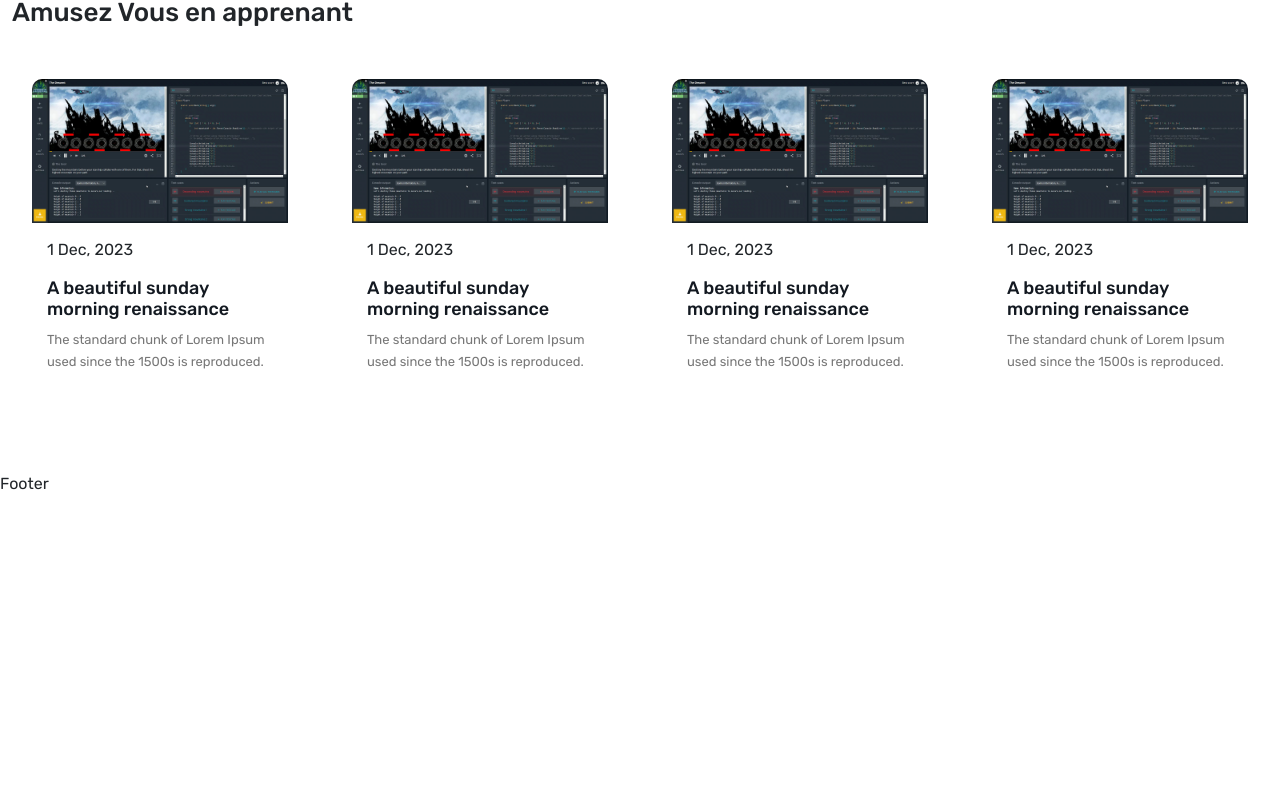
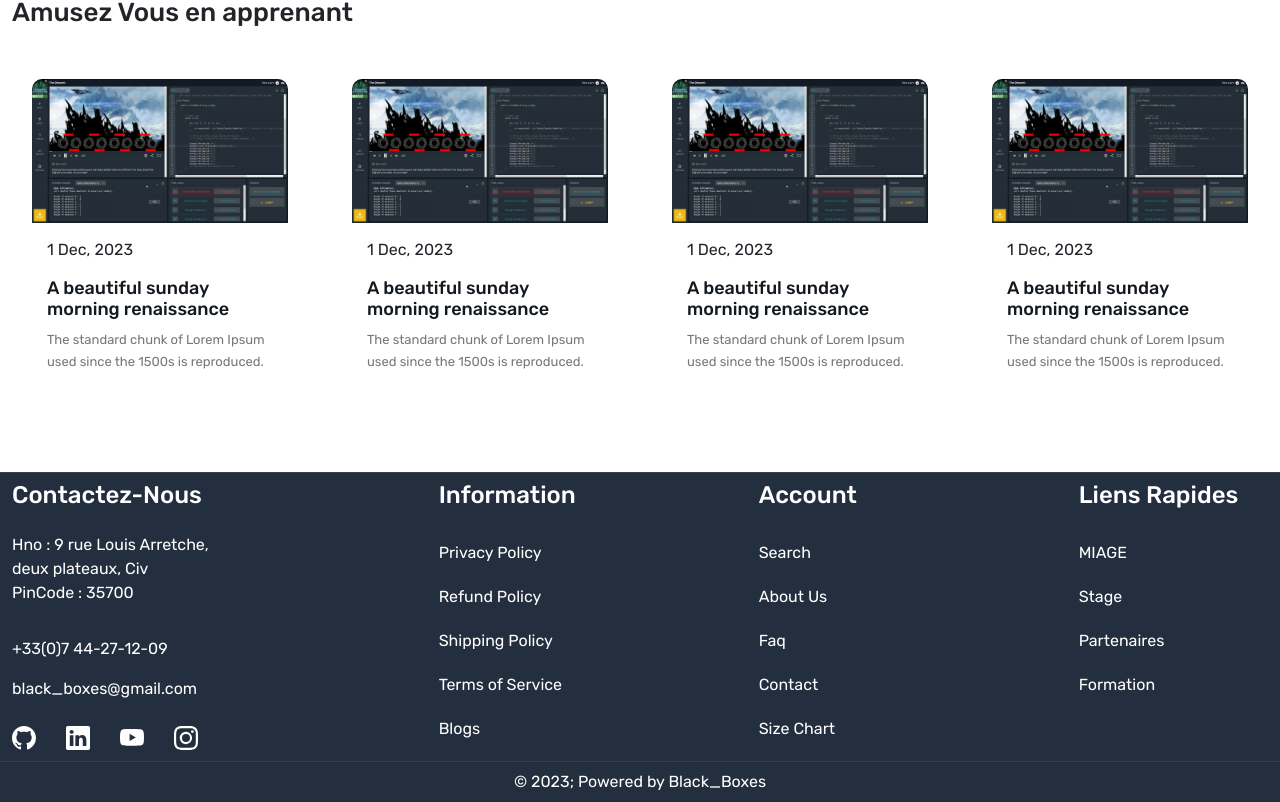
Before and after one commit to princek112002/funny-app, a React (Create React App) app: page / in a window 1280 px wide. Shown: the part 523-1325 px from the top of the page. Before the commit the page ends 1019 px from the top, so only its background shows below. Built offline with nearby package versions, Linux system fonts and the light colour scheme.

Commit message:
Update Footer.js

```diff
--- a/src/components/Footer.js
+++ b/src/components/Footer.js
@@ -1,8 +1,76 @@
 import React from 'react';
+import { Link } from 'react-router-dom';
+import {BsLinkedin} from 'react-icons/bs';
+import {BsYoutube} from 'react-icons/bs';
+import {BsGithub} from 'react-icons/bs';
+import {BsInstagram} from 'react-icons/bs';
 
 const Footer = () => {
   return (
-    <div>Footer</div>
+    <>
+    <footer className='py-2'>
+      <div className='container-xxl'>
+        <div className='row'>
+          <div className='col-4'>
+            <h4 className='text-white mb-4'>Contactez-Nous</h4>
+              <div className='footer-links d-flex flex-column'>
+                <address className='text-white fs-6'>
+                  Hno : 9 rue Louis Arretche, <br/>deux plateaux, Civ <br/>
+                  PinCode : 35700
+                </address>
+                <a href='tel : +33(0)7 44-27-12-09' className='mt-3 d-block mb-2 text-white'>+33(0)7 44-27-12-09</a>
+                <a href='mailto : pklapepite@gmail.com' className='mt-2 d-block mb-0 text-white'>black_boxes@gmail.com</a>
+                <div className='social-icons d-flex align-items-center gap-30 mt-4'>
+                  <a className='text-white' href='#'><BsGithub className='fs-4'/></a>
+                  <a className='text-white' href='#'><BsLinkedin className='fs-4'/></a>
+                  <a className='text-white' href='#'><BsYoutube className='fs-4'/></a>
+                  <a className='text-white' href='#'><BsInstagram className='fs-4'/></a>
+                </div>
+            </div>
+          </div>
+          <div className='col-3'>
+            <h4 className='text-white mb-4'>Information</h4>
+              <div className='footer-links d-flex flex-column'>
+                <Link className='text-white mb-1 py-2'>Privacy Policy</Link>
+                <Link className='text-white mb-1 py-2'>Refund Policy</Link>
+                <Link className='text-white mb-1 py-2'>Shipping Policy</Link>
+                <Link className='text-white mb-1 py-2'>Terms of Service</Link>
+                <Link className='text-white mb-1 py-2'>Blogs</Link>
+              </div>
+          </div>
+          <div className='col-3'>
+            <h4 className='text-white mb-4'>Account</h4>
+              <div className='footer-links d-flex flex-column'>
+                <Link className='text-white mb-1 py-2'>Search</Link>
+                <Link className='text-white mb-1 py-2'>About Us</Link>
+                <Link className='text-white mb-1 py-2'>Faq</Link>
+                <Link className='text-white mb-1 py-2'>Contact</Link>
+                <Link className='text-white mb-1 py-2'>Size Chart</Link>
+            </div>
+          </div>
+          <div className='col-2'>
+            <h4 className='text-white mb-4'>Liens Rapides</h4>
+            <div className='footer-links d-flex flex-column'>
+              <Link className='text-white mb-1 py-2'>MIAGE</Link>
+              <Link className='text-white mb-1 py-2'>Stage</Link>
+              <Link className='text-white mb-1 py-2'>Partenaires</Link>
+              <Link className='text-white mb-1 py-2'>Formation</Link>
+            </div>
+          </div>
+        </div>
+      </div>
+    </footer>
+
+    <footer className='py-2'>
+      <div className='container-xxl'>
+        <div className='row'>
+          <div className='col-12'>
+            <p className='text-center mb-0 text-white'>&copy; { new Date().getFullYear()}; Powered by Black_Boxes</p>
+          </div>
+        </div>
+      </div>
+    </footer>
+    </>
   );
 };
 
```
